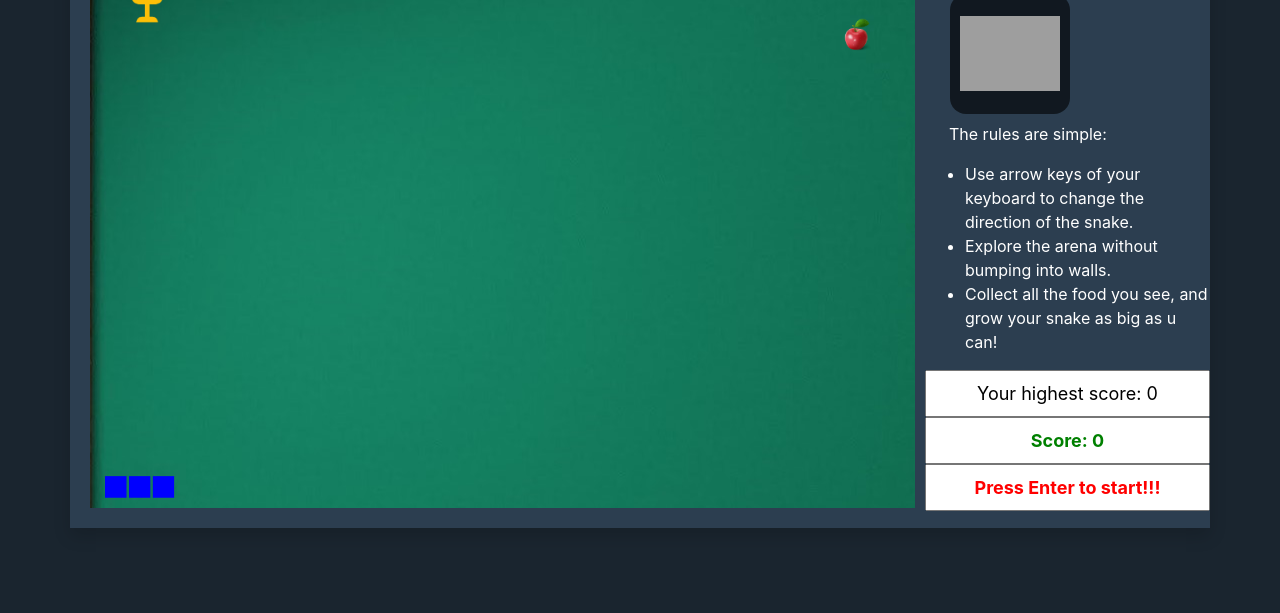
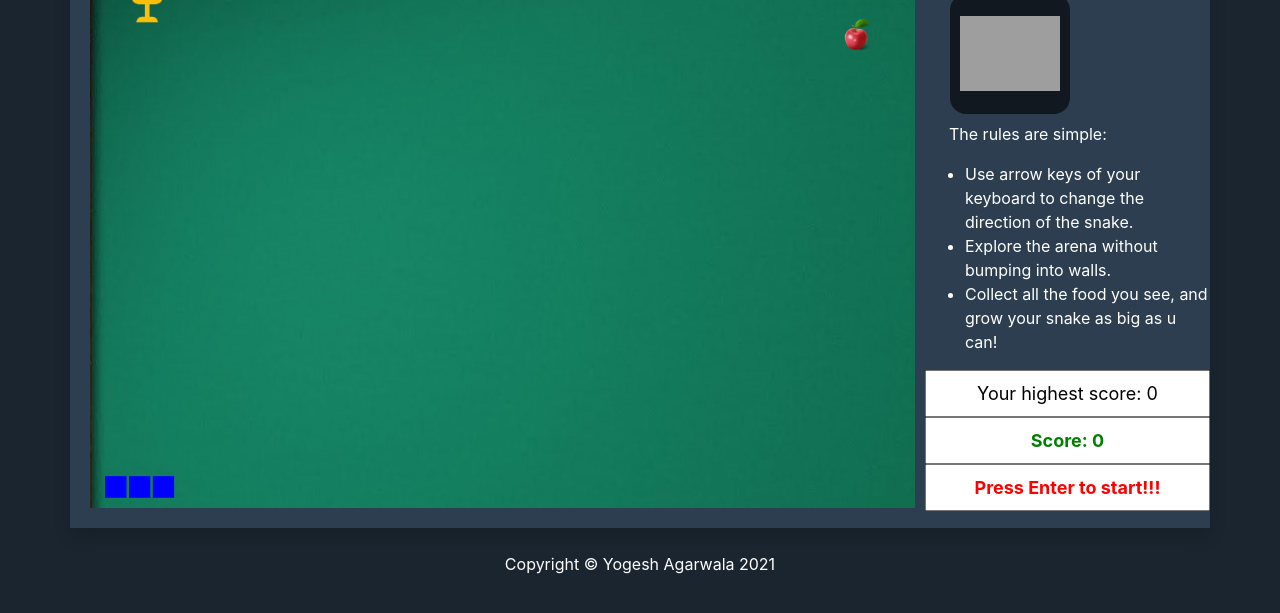
Before and after one commit to yogeshiitm/snake-game, a plain HTML site: page index.html in a window 1280 px wide. Shown: the part 197-810 px from the top of the page. Drawn offline with nearby package versions, Linux system fonts and the light colour scheme; grey boxes are pictures that could not be loaded.

Commit message:
copyright

```diff
--- a/index.html
+++ b/index.html
@@ -71,6 +71,17 @@
 			</div>
 		</div>
 
+		<div class="copyright py-4 text-center" style="color: white !important;">
+			<div class="container">
+				<p>Copyright © Yogesh Agarwala 2021</p>
+
+				<!-- <a target="_blank" class="hrefWithoutDecoration2" href="https://yogeshiitm.github.io/about">Copyright © Yogesh Agarwala 2021</a>
+				<strong><a target="_blank"  href="https://www.linkedin.com/in/yogeshiitm/"><i class="fab fa-linkedin"></i></a></strong>
+				<strong><a target="_blank"  href="https://github.com/yogeshiitm"><i class="fab fa-github"></i></a></strong>
+				<strong><a target="_blank" href="mailto:yogeshiitm1@gmail.com"><i class="fa fa-envelope" aria-hidden="true"></i></a></strong> -->
+			</div>
+		</div>
+
 		<!-- for tablet size i am keeping the game (incase someone is using a small sized laptop) but also dispacing a text -->
 		<div id="content-tablet">
 			<p class="py-4"><b>Note:</b> The game is currently supported only on a <span style="color: red;">desktop</span>, as the snake has to be controlled by arrow keys of the keyboard. But soon I will add button controls for touch mobile/tablet as well.</p>
```
